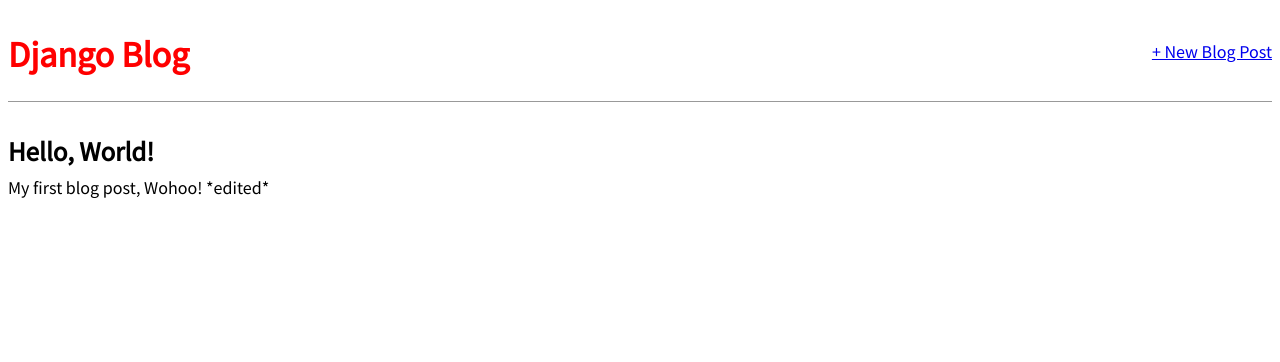
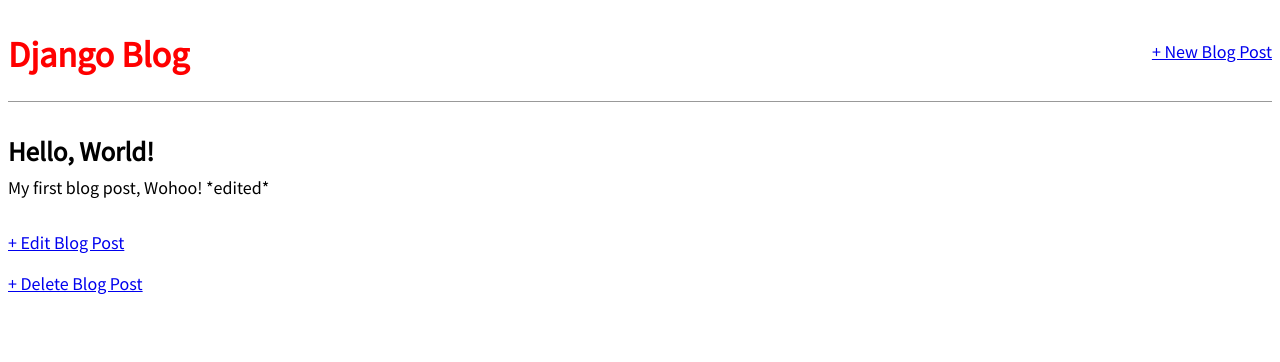
Before and after one commit to TobiasAnh/blog, a Django app: page /post/1/ in a window 1280 px wide. Shown: the top 362 px of the page. Run offline with Django 4.2, Linux system fonts and the light colour scheme; data comes from the database, SQL or seed files in the repository; both versions use the stored data as it was after the commit.

Commit message:
added functionatlity of editing and deleting blog entries

```diff
--- a/blog/templates/post_detail.html
+++ b/blog/templates/post_detail.html
@@ -7,4 +7,8 @@
       <h2> {{ post.title }} </h2>
       <p> {{ post.body }} </p>
 </div>
+
+<p> <a href="{% url 'post_edit' post.pk %}">+ Edit Blog Post </a></p>
+<p> <a href="{% url 'post_delete' post.pk %}">+ Delete Blog Post </a></p>
+
 {% endblock content %}
--- a/blog/urls.py
+++ b/blog/urls.py
@@ -1,9 +1,16 @@
 from django.urls import path
-from blog.views import BlogListView, BlogDetailView, BlogCreateView
-
+from blog.views import (
+    BlogListView,
+    BlogDetailView,
+    BlogCreateView,
+    BlogUpdateView,
+    BlogDeleteView,
+)
 
 urlpatterns = [
     path("post/new/", BlogCreateView.as_view(), name="post_new"),
     path("post/<int:pk>/", BlogDetailView.as_view(), name="post_detail"),
+    path("post/<int:pk>/edit/", BlogUpdateView.as_view(), name = "post_edit"),
+    path("post/<int:pk>/delete/", BlogDeleteView.as_view(), name = "post_delete"),
     path("", BlogListView.as_view(), name="home"),
 ]
--- a/blog/views.py
+++ b/blog/views.py
@@ -1,5 +1,7 @@
 from django.views.generic import ListView, DetailView
-from django.views.generic.edit import CreateView
+from django.views.generic.edit import CreateView, UpdateView, DeleteView
+from django.urls import reverse_lazy
+
 from blog.models import Post
 
 
@@ -17,3 +19,13 @@
     model = Post
     template_name = "post_new.html"
     fields = ["title", "author", "body"]
+
+class BlogUpdateView(UpdateView):
+    model = Post
+    template_name = "post_edit.html"
+    fields = ["title", "body"]
+
+class BlogDeleteView(DeleteView):
+    model = Post
+    template_name = "post_delete.html"
+    success_url = reverse_lazy("home")
```
Also changed, not shown: blog/templates/post_delete.html (added, +10 -0 lines), blog/templates/post_edit.html (added, +9 -0 lines), db.sqlite3.
